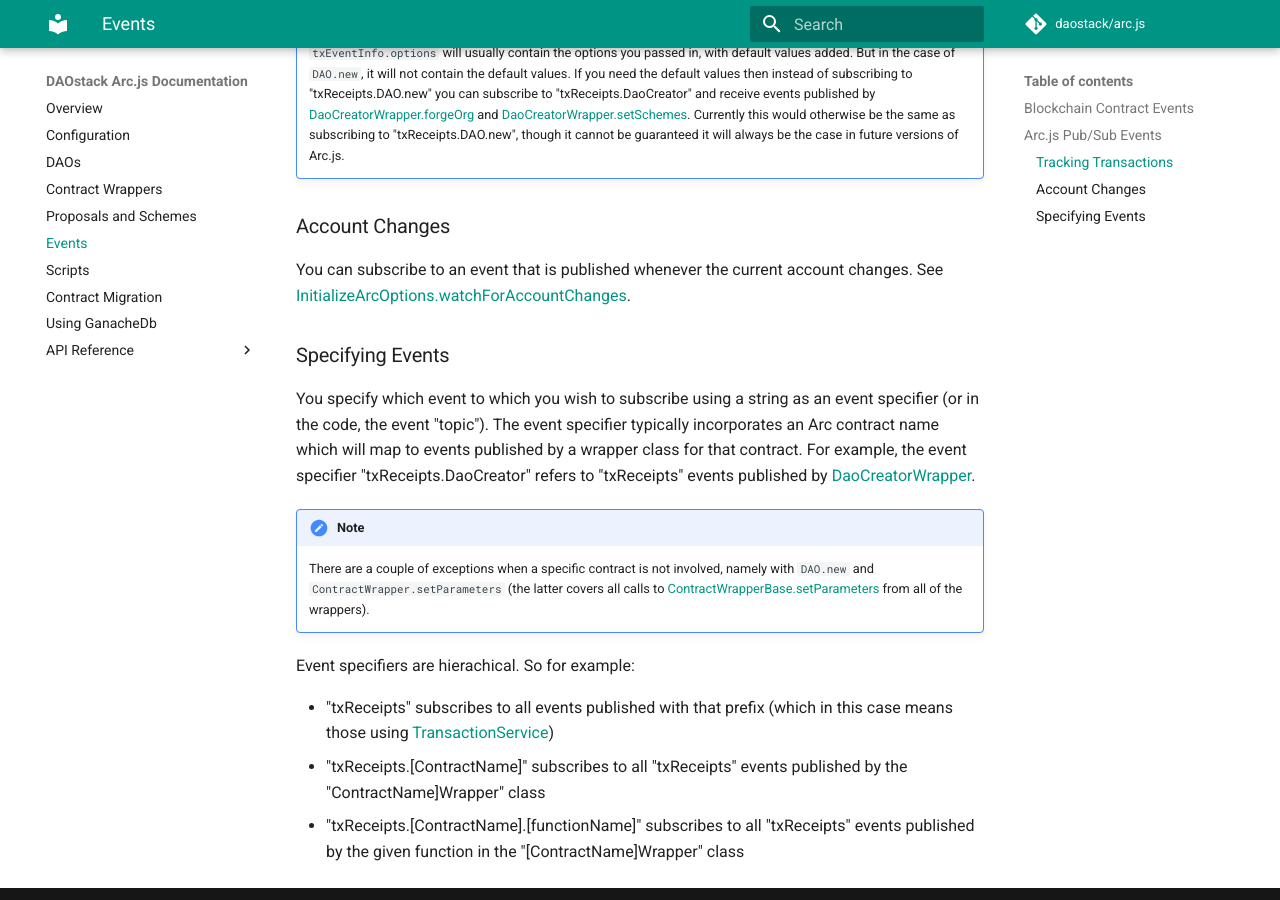
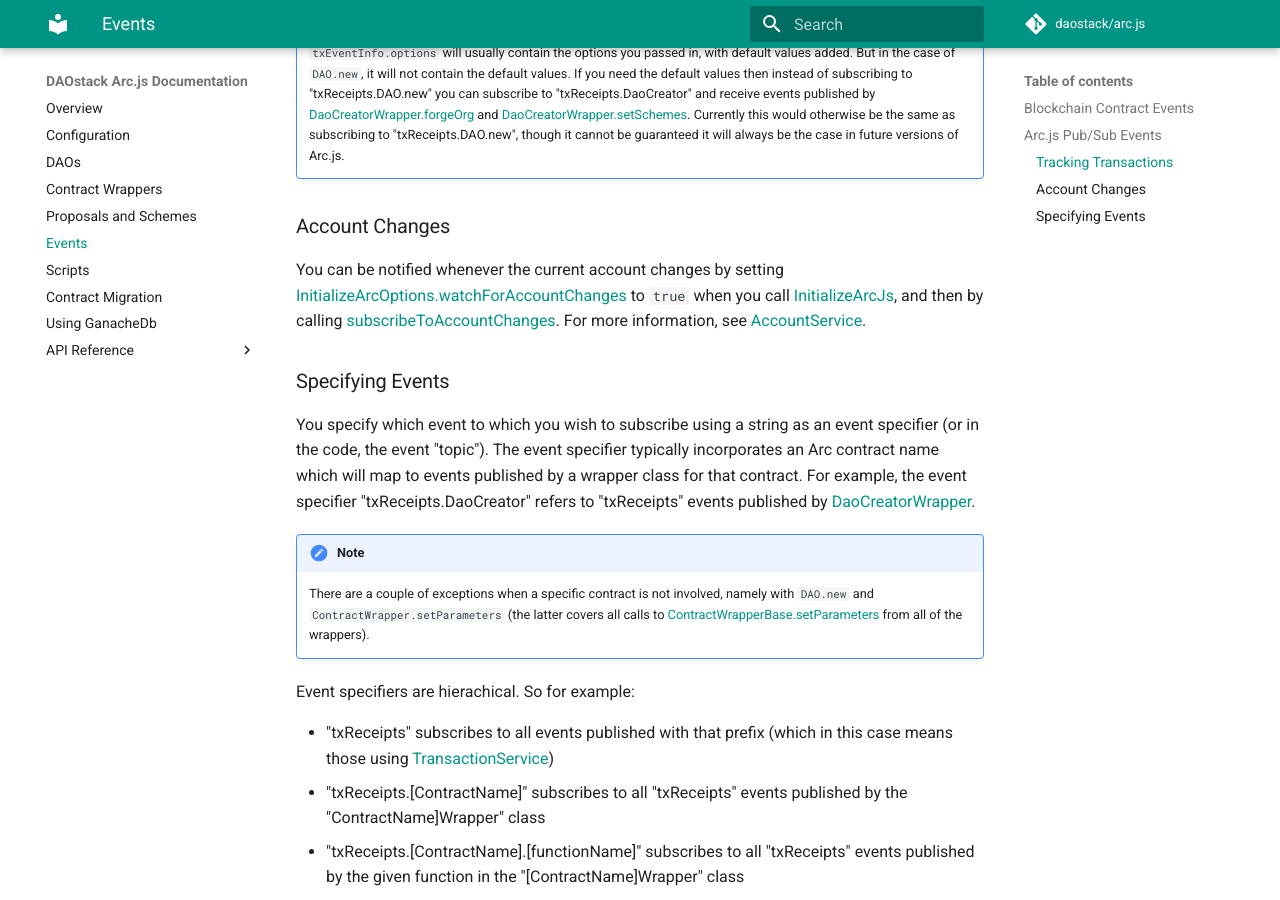
Before and after one commit to daostack/arc.js_legacy, an MkDocs documentation site: the page built from docs/Events.md, in a window 1280 px wide and 900 px high, scrolled down 1940 px. Built offline with MkDocs 1.6.1 and Material for MkDocs 9.7.7, drawn with Linux system fonts in a browser that asks for light colours; comment, search, counter and statistics services are not loaded; old or Windows-style settings are respelled for this version of MkDocs.

Commit message:
modified the docs

```diff
--- a/docs/Events.md
+++ b/docs/Events.md
@@ -64,7 +64,7 @@ to generate a unique invocationKey.  Every call to `generateInvocationKey` gener
 
 <a name="accountchanges"></a>
 ### Account Changes
-You can subscribe to an event that is published whenever the current account changes. See [InitializeArcOptions.watchForAccountChanges](/api/interfaces/InitializeArcOptions#watchForAccountChanges).
+You can be notified whenever the current account changes by setting [InitializeArcOptions.watchForAccountChanges](/api/interfaces/InitializeArcOptions#watchForAccountChanges) to `true` when you call [InitializeArcJs](/api/README/#initializearcjs), and then by calling [subscribeToAccountChanges](/api/classes/accountService#subscribeToAccountChanges). For more information, see [AccountService](/api/classes/accountService).
 
 ### Specifying Events
 You specify which event to which you wish to subscribe using a string as an event specifier (or in the code, the event "topic").  The event specifier typically incorporates an Arc contract name which will map to events published by a wrapper class for that contract.  For example, the event specifier "txReceipts.DaoCreator" refers to "txReceipts" events published by [DaoCreatorWrapper](api/classes/DaoCreatorWrapper).
```
